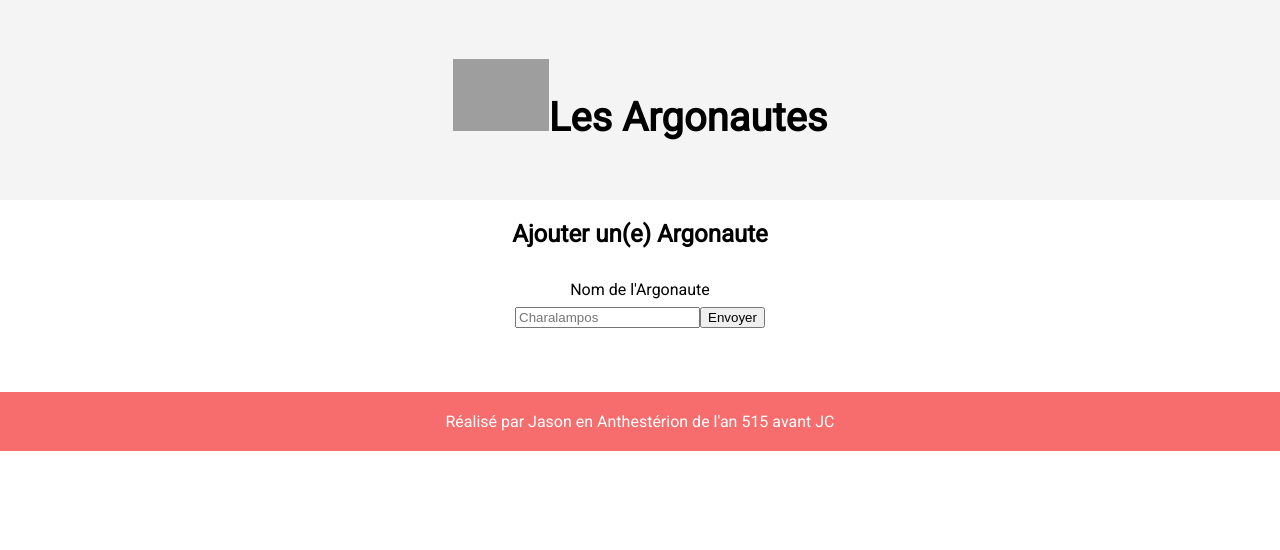
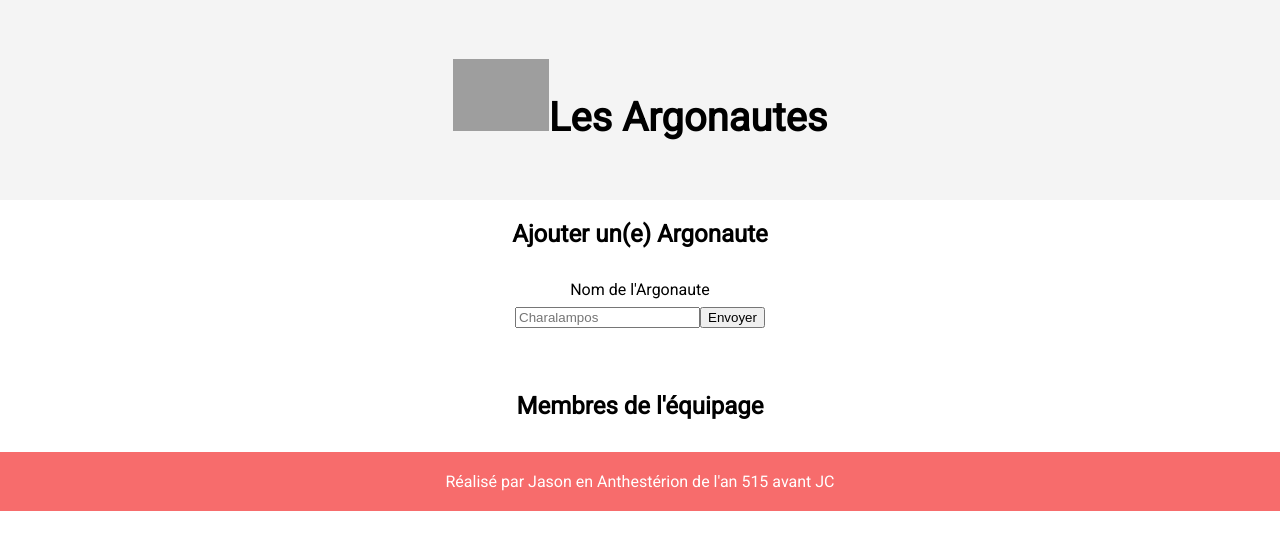
Before and after one commit to ChristopheLem/Argonautes-app, a React (Create React App) app in the folder frontend/: page / in a window 1280 px wide. Shown: the top 550 px of the page. Built offline with nearby package versions, Linux system fonts and the light colour scheme; no server answers; grey boxes are pictures that could not be loaded.

Commit message:
fetch members from database

```diff
--- a/frontend/src/App.js
+++ b/frontend/src/App.js
@@ -1,5 +1,5 @@
 import React from 'react';
-import { Header, Footer, AddMember } from './components'
+import { Header, Footer, AddMember, Members } from './components'
 
 function App() {
   return (
@@ -7,7 +7,7 @@ function App() {
       <Header />
       <main>
         <AddMember />
-
+        <Members />
       </main>
       <Footer />
     </>
--- /dev/null
+++ b/frontend/src/components/Members.js
@@ -0,0 +1,23 @@
+import React, { useEffect, useState } from "react";
+import apiAxios from "../config/apiAxios";
+
+export default function Members() {
+
+  const [members, setMembers] = useState(null)
+
+  useEffect(() => {
+    (async () => {
+      const response = await apiAxios.get('/');
+      setMembers(response.data)
+    })()
+  })
+
+
+  return (
+    <>
+      <h2>Membres de l'équipage</h2>
+      <section className="member-list">
+      </section>
+    </>
+  );
+}
--- a/frontend/src/components/index.js
+++ b/frontend/src/components/index.js
@@ -1,3 +1,4 @@
 export { default as Header } from './Header';
 export { default as Footer } from './Footer';
 export { default as AddMember } from './AddMember';
+export { default as Members } from './Members';
```
